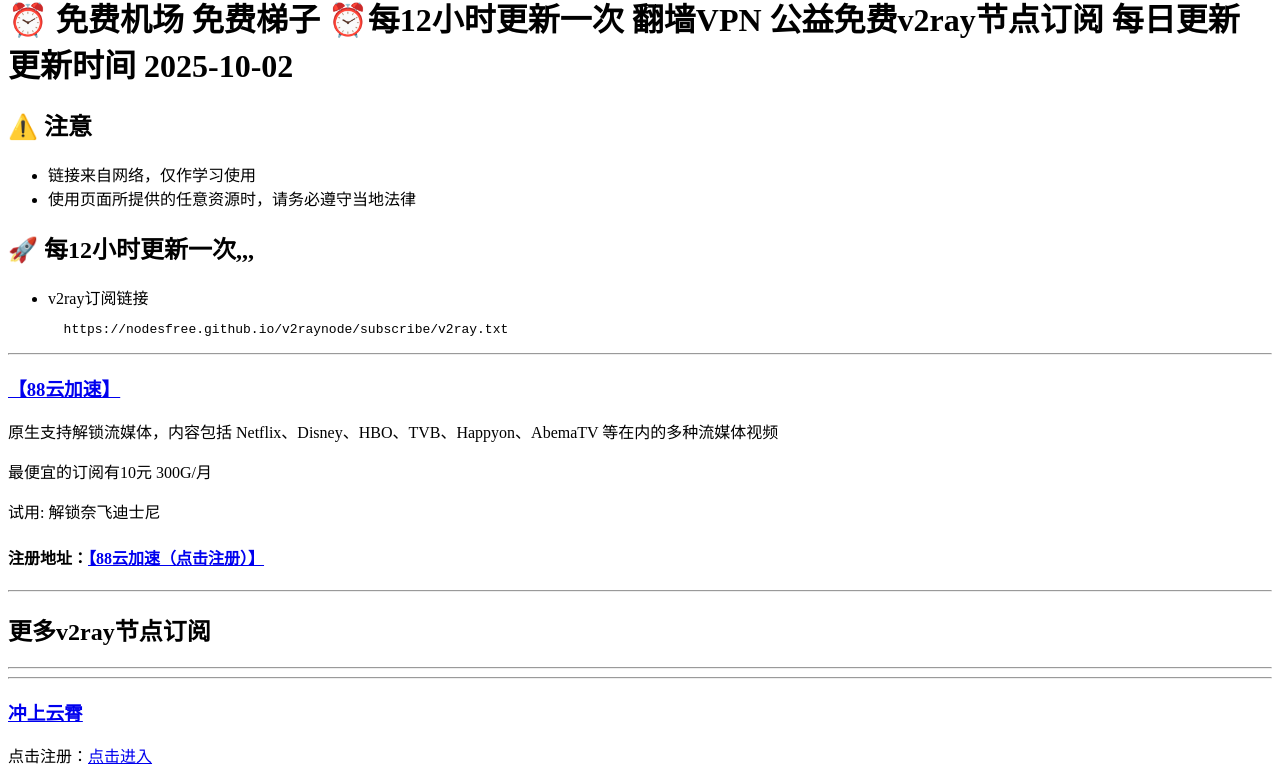
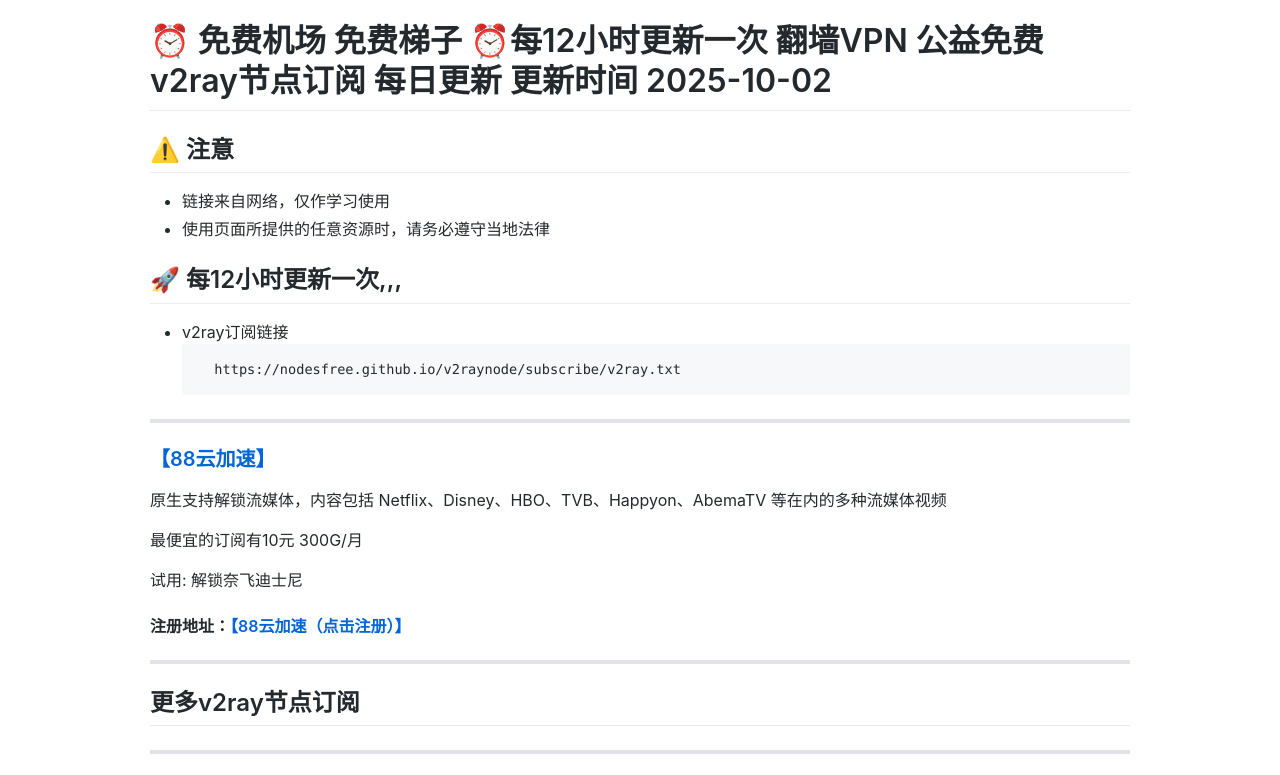
Before and after one commit to Vsjiasu/vsjs, a plain HTML site: page index.html in a window 1280 px wide. Shown: the part 86-861 px from the top of the page. Drawn offline with Linux system fonts and the light colour scheme; the site is published under a folder, as on GitHub Pages, so addresses that start at the root find nothing; a script that the page names is missing.

Commit message:
Update index.html

```diff
--- a/index.html
+++ b/index.html
@@ -23,7 +23,7 @@
 {"@context":"https://schema.org","@type":"WebSite","description":"v2ray节点、免费节点、免费v2ray节点、免费ss/v2ray/trojan节点、最新公益免费v2ray节点订阅地址、免费v2ray节点每日更新","headline":"⏰ 免费机场 免费梯子 ⏰每12小时更新一次 翻墙VPN 公益免费v2ray节点订阅 每日更新 更新时间 2025-10-02","name":"v2raynode","url":"https://nodesfree.github.io/v2raynode/"}</script>
 <!-- End Jekyll SEO tag -->
 
-    <link rel="stylesheet" href="/style.css?v=8a7cb83741827cdf597b5820dba344be087d96cb">
+    <link rel="stylesheet" href="style.css?v=8a7cb83741827cdf597b5820dba344be087d96cb">
     <!-- start custom head snippets, customize with your own _includes/head-custom.html file -->
 
 <!-- Setup Google Analytics -->
```
